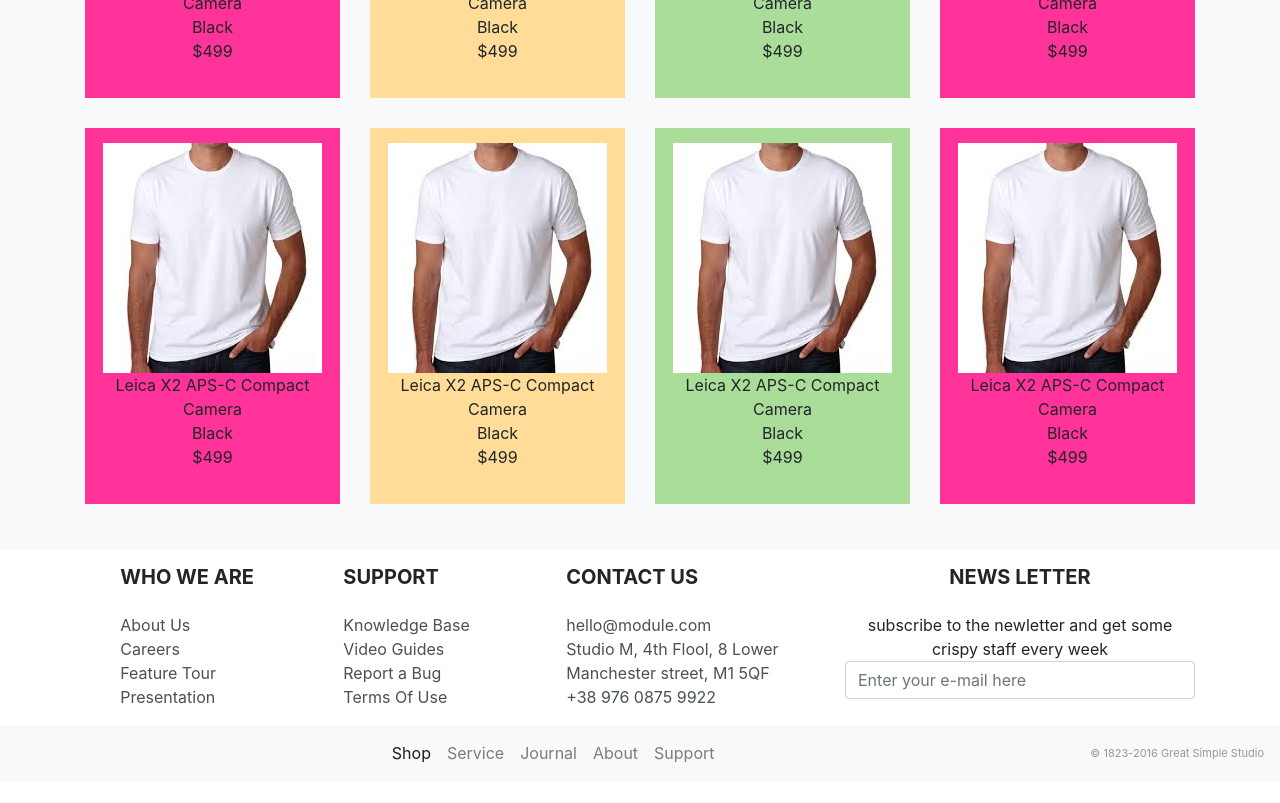
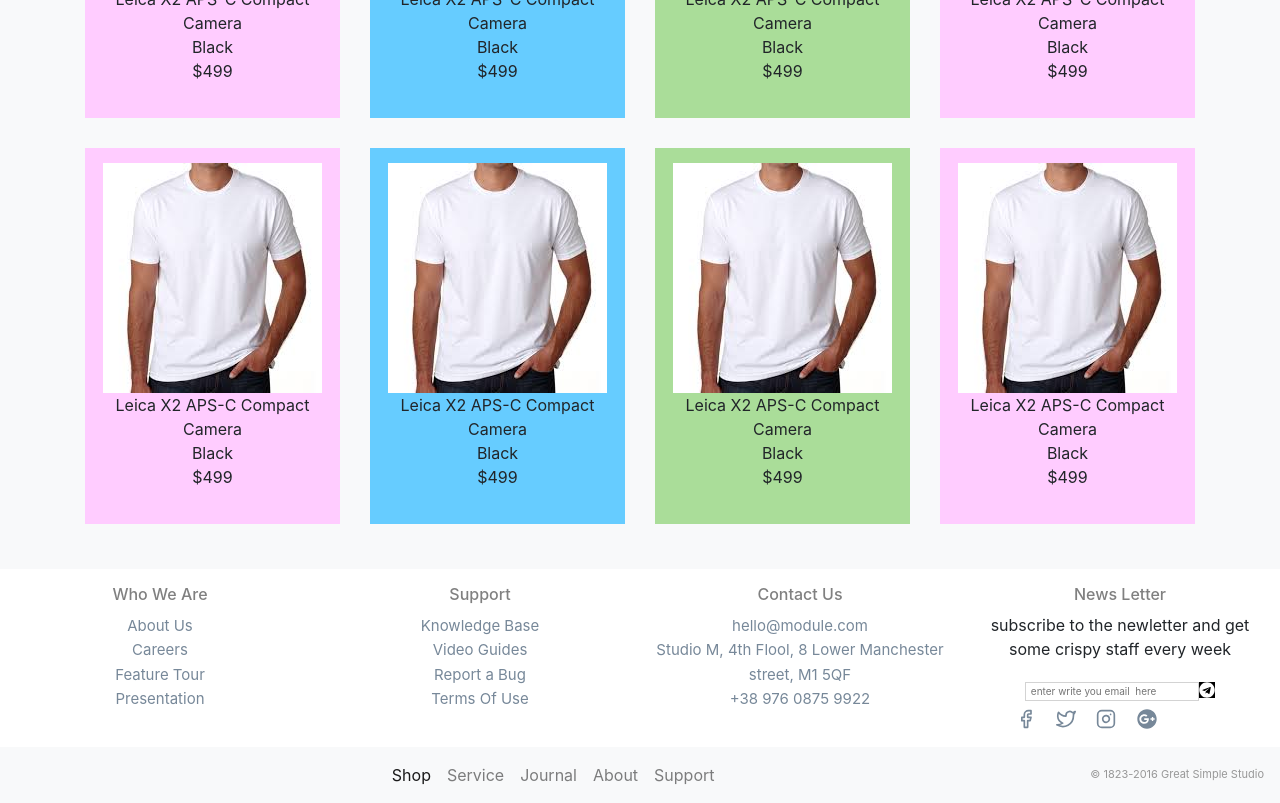
Before and after one commit to ayaHnai/features, a React (Create React App) app: page / in a window 1280 px wide. Shown: the part 1240-2043 px from the top of the page. Before the commit the page ends 2021 px from the top, so only its background shows below. Built offline with nearby package versions, Linux system fonts and the light colour scheme.

Commit message:
enhancing all

```diff
--- a/package.json
+++ b/package.json
@@ -11,6 +11,7 @@
     "popper.js": "^1.15.0",
     "react": "^16.8.6",
     "react-dom": "^16.8.6",
+    "react-icons": "^3.7.0",
     "react-scripts": "3.0.1",
     "reactstrap": "^8.0.0"
   },
--- a/src/components/Body/SectionTwo/ChoicesComponent.js
+++ b/src/components/Body/SectionTwo/ChoicesComponent.js
@@ -11,11 +11,11 @@
         padding :'15px'
     }
     const card = {
-        background: '#FF3399',
+        background: '#FFCCFF',
         padding: '15px 15px 35px 15px'
     }
     const card2 = {
-        background: '#FFdd99',
+        background: '#66CCFF',
         padding: '15px 15px 35px 15px'
         }
 
@@ -38,6 +38,7 @@
                                 <div id="color">Black</div>
                                 <div id="price">$499</div>
                             </div>
+
                         </div>
                     </div>
                     <div class="col"  style ={externalCard}>
--- a/src/components/BottomSection/BottomSection.js
+++ b/src/components/BottomSection/BottomSection.js
@@ -1,15 +1,102 @@
 import React from 'react'
-import BottomSectionLeft from './BottomSectionLeft';
-import BottomSectionRight from './BottomSectionRight';
+import {FaGooglePlus,FaTelegram} from 'react-icons/fa';
+import {FiFacebook,FiTwitter,FiInstagram} from 'react-icons/fi';
+import  '../../styles/footer.css'
+
+
+const icons={
+    height:"20px",
+    width:"20px",
+    margin: "0.5rem",
+
+
+}
+const newsLetterEmail={
+
+
+}
 export default function () {
+    const bottomSection={
+        paddingBottom :'20px'
+    }
     return (
 
-        <div class="container">
-            <div class="row">
-                <div class="col-sm-8">  <BottomSectionLeft /></div>
-                <div class="col-sm-4">   <BottomSectionRight /></div>
+
+            <div class="row footer" style={bottomSection}>
+                {/* Who we are */}
+                <div class="col-md-3 col">
+                    <h6 class="text">Who We Are</h6>
+                    <ul class="list-unstyled">
+                        <li>
+                            <a href="#">About Us</a>
+                        </li>
+                        <li>
+                            <a href="#">Careers</a>
+                        </li>
+                        <li>
+                            <a href="#">Feature Tour</a>
+                        </li>
+                        <li>
+                            <a href="#">Presentation</a>
+                        </li>
+                    </ul>
+                </div>
+                {/* Support */}
+                <div class="col-md-3 col">
+                    <h6 class="text">Support</h6>
+                    <ul class="list-unstyled">
+                        <li>
+                            <a href="#">Knowledge Base</a>
+                        </li>
+                        <li>
+                            <a href="#">Video Guides</a>
+                        </li>
+                        <li>
+                            <a href="#">  Report a Bug</a>
+                        </li>
+                        <li>
+                            <a href="#">Terms Of Use</a>
+                        </li>
+                    </ul>
+                </div>
+                {/* Contact Us */}
+                <div class="col-md-3 col">
+                    <h6 class="text">Contact Us</h6>
+                    <ul class="list-unstyled">
+                        <li>
+                            <a href="#" class="text-decoration-none " >hello@module.com </a>
+                        </li>
+                        <li>
+                            <a href="#" class="text-decoration-none">Studio M, 4th Flool, 8 Lower Manchester street, M1 5QF </a>
+                        </li>
+                        <li>
+                            <a href="#" class="text-decoration-none"> +38 976 0875 9922</a>
+                        </li>
+                    </ul>
+                </div>
+                {/* Contact Us */}
+                <div class="col-md-3 col">
+                    <h6 class="text">News Letter</h6>
+                    <ul class="list-unstyled">
+                        <li>
+                            <p>    <h7> subscribe to the newletter and get some crispy staff every week</h7></p>
+                        </li>
+                        <li>
+                            <div class="inputwithicon">
+                                <input type="email" placeholder=" enter write you email  here" style={newsLetterEmail} /><FaTelegram class="paperplane" /></div>
+                        </li>
+                        <li class="icons" >
+                            <a href="#"> <FiFacebook style={icons} /></a>
+                            <a href="#"> <FiTwitter style={icons} /></a>
+                            <a href="#"> <FiInstagram style={icons} /></a>
+                            <a href="#"> <FaGooglePlus style={icons} /></a>
+                        </li>
+                    </ul>
+                </div>
+
+
             </div>
-        </div>
+
 
 
     )
--- a/src/components/BottomSection/BottomSectionLeft.js
+++ /dev/null
@@ -1,82 +0,0 @@
-import React from 'react'
-export default function () {
-    return (
-        <footer class="page-footer font-small indigo">
-            <div class="container text-center text-md-left">
-
-                <div class="row">
-
-
-                    <div class="col-md-3 mx-auto">
-
-                        <h5 class="font-weight-bold text-uppercase mt-3 mb-4">Who We Are</h5>
-
-                        <ul class="list-unstyled">
-                            <li>
-                                <a href="#"></a>
-                            </li>
-                            <li>
-                                <a href="#" class="list-group-item-action">About Us</a>
-                            </li>
-                            <li>
-                                <a href="#" class="list-group-item-action" >Careers</a>
-                            </li>
-                            <li>
-                                <a href="#" class="list-group-item-action">Feature Tour</a>
-                            </li>
-                            <li>
-                                <a href="#" class="list-group-item-action">Presentation</a>
-                            </li>
-                        </ul>
-
-                    </div>
-
-
-                    <hr class="clearfix w-100 d-md-none" />
-
-
-                    <div class="col-md-3 mx-auto">
-
-                        <h5 class="font-weight-bold text-uppercase mt-3 mb-4">Support</h5>
-
-                        <ul class="list-unstyled">
-                            <li>
-                                <a href="#" class="list-group-item-action" >Knowledge Base</a>
-                            </li>
-                            <li>
-                                <a href="#" class="list-group-item-action">Video Guides</a>
-                            </li>
-                            <li>
-                                <a href="#" class="list-group-item-action">Report a Bug</a>
-                            </li>
-                            <li>
-                                <a href="#" class="list-group-item-action">Terms Of Use</a>
-                            </li>
-                        </ul>
-
-                    </div>
-
-
-                    <hr class="clearfix w-100 d-md-none" />
-
-
-                    <div class="col-md-4 mx-auto">
-
-
-                        <h5 class="font-weight-bold text-uppercase mt-3 mb-4">Contact Us </h5>
-
-                        <ul class="list-unstyled ">
-                            <li class="list-group-item-action">hello@module.com</li>
-                            <li class="list-group-item-action">Studio M, 4th Flool, 8 Lower Manchester street, M1 5QF</li>
-                            <li class="list-group-item-action">+38 976 0875 9922</li>
-                        </ul>
-                    </div>
-                </div>
-
-
-            </div>
-        </footer>
-
-    )
-
-}
--- a/src/components/BottomSection/BottomSectionRight.js
+++ /dev/null
@@ -1,29 +0,0 @@
-import React from 'react'
-import { FontAwesomeIcon } from '@fortawesome/react-fontawesome'
-import { faPaperPlane } from '@fortawesome/free-solid-svg-icons'
-
-export default function () {
-    return (
-
-
-        <form >
-
-            <h5 class="font-weight-bold text-uppercase mt-3 mb-4">News Letter</h5>
-            <h7> subscribe to the newletter and get some crispy staff every week</h7>
-            <FontAwesomeIcon icon="faPaperPlane" />
-            <div class="input-group mb-3">
-
-                <input type="email" class="form-control" placeholder="Enter your e-mail here"  />
-
-
-            </div>
-
-        </form>
-
-
-
-
-
-
-    )
-}
--- a/src/components/Layout/Footer.js
+++ b/src/components/Layout/Footer.js
@@ -9,9 +9,7 @@
     return (
         <nav class="navbar navbar-expand-lg navbar-light bg-light">
 
-            <button class="navbar-toggler" type="button" data-toggle="collapse" data-target="#navbarNav" aria-controls="navbarNav" aria-expanded="false" aria-label="Toggle navigation">
-                <span class="navbar-toggler-icon"></span>
-            </button>
+
             <div class="collapse navbar-collapse" id="navbarNav">
 
                 <ul class="navbar-nav font-weight-normal mx-auto">
--- a/src/components/Layout/Header.js
+++ b/src/components/Layout/Header.js
@@ -1,4 +1,6 @@
 import React from 'react'
+import {FaShoppingCart} from 'react-icons/fa';
+
 export default function () {
   return (
     <nav class="navbar navbar-expand-md navbar-light bg-white sticky-top">
@@ -29,7 +31,9 @@
             <a class="nav-link" href="#">Sign In </a>
           </li>
           <li class="nav-item">
-            <a class="nav-link" href="#">Cart <span class="badge   border border-dark   bg-white   badge-pill">1</span></a>
+
+            <a class="nav-link" href="#">  <FaShoppingCart /> Cart <span class="badge   border border-dark  bg-white  badge-pill">1</span></a>
+
           </li>
 
         </ul>
--- a/src/components/Title.js
+++ b/src/components/Title.js
@@ -2,7 +2,7 @@
 
 export default function(){
 const titleStyle = {
-
+paddingTop:'20px'
 }
     const subTitle = {
       color:'#6c757d',
--- /dev/null
+++ b/src/styles/choices.css
@@ -0,0 +1,41 @@
+.cards :not(img)
+{
+position: absolute;
+top:30%;
+z-index: 1;
+color: white;
+left:10%;
+width: 80%;
+opacity: 0;
+}
+.cards #price
+{
+    top:50%;
+}
+.cards .btn
+{
+top:70%;
+color: black;
+background: white;
+left:30%;
+right: 30%;
+border: none;
+width:43%;
+height: 20%;
+}
+.cards:hover img
+ {
+    filter: blur(2px) brightness(60%);
+ }
+.cards:hover :not(img)
+{
+    opacity: 1;
+}
+.cards .btn .s
+{
+    fill: black;
+    width: 15%;
+    position: relative;
+    margin: 0;
+    left: 5%;
+}
--- /dev/null
+++ b/src/styles/footer.css
@@ -0,0 +1,40 @@
+h6
+{
+    color: grey;
+
+}
+.footer a
+{
+    color: lightslategray;
+    direction:none;
+    font-size: 15px;
+}
+ul li .inputwithicon input
+{
+
+    border: lightgray 0.2px solid;
+    width: 60%;
+    outline: none;
+    font-size: 10px;
+}
+ul li .inputwithicon .paperplane
+{
+
+   background: black;
+   fill: white;
+  position: relative;
+height: 10%;
+
+}
+.footer
+
+{
+    margin-left: 0 ;
+    margin-top: 1rem;
+    margin-right: 0;
+}
+.icons
+{
+    position: absolute;
+    left:15%;
+}
```
Also changed, not shown: 1 other file (tests, documents, lock files or other folders).
